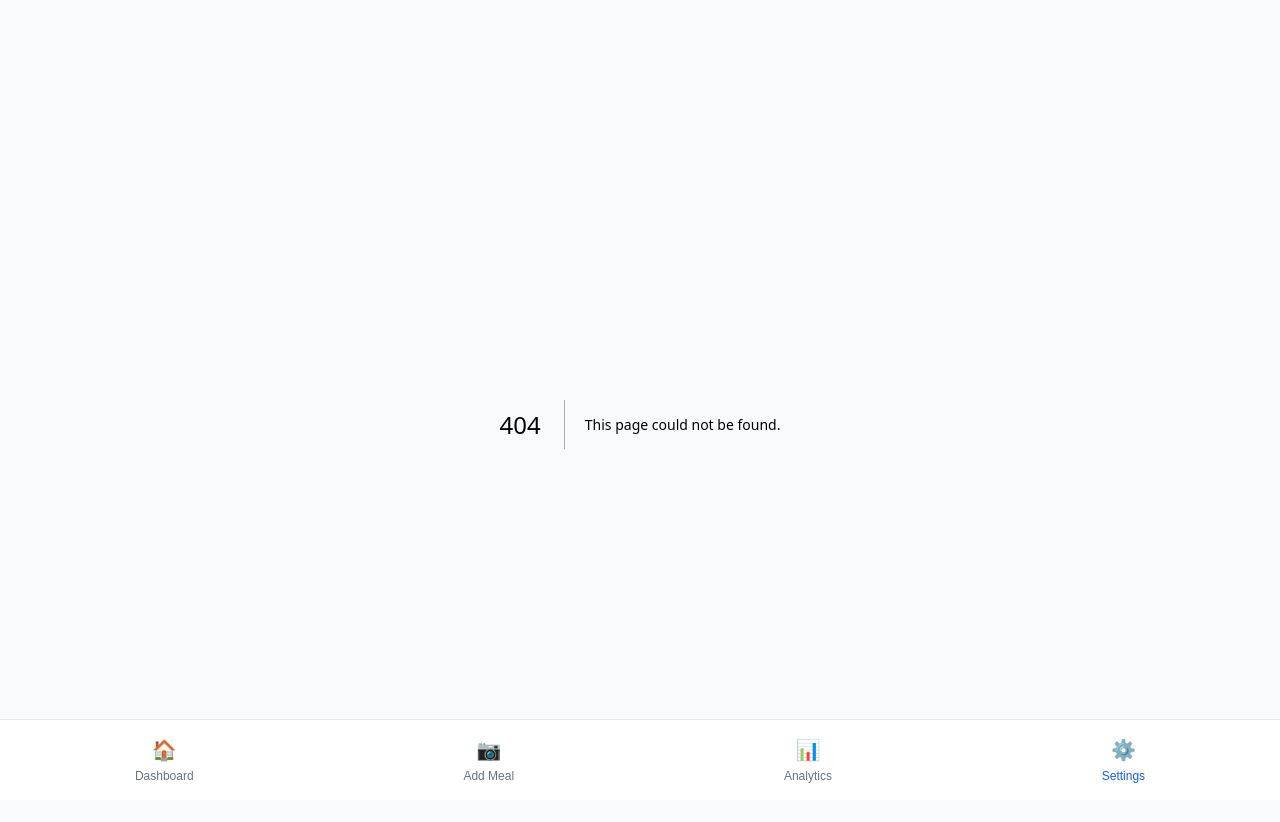
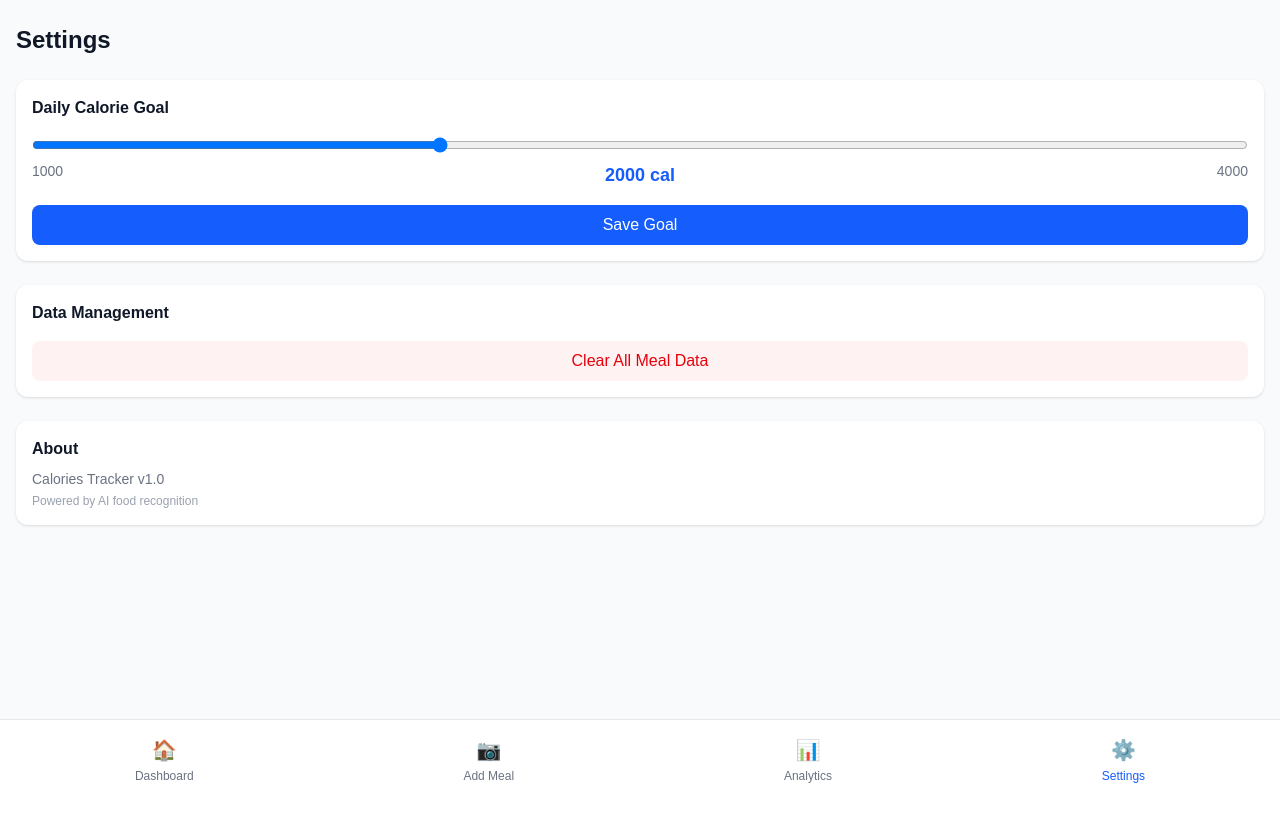
Before and after one commit to dapandaETH/CaloriesTrackerWeb, a Next.js app: page /settings in a window 1280 px wide. Before the commit this address had no page. Shown: the top 822 px of the page. After the commit the page ends 800 px from the top, so only its background shows below. Built offline with nearby package versions, Linux system fonts and the light colour scheme.

Commit message:
feat: add settings screen

```diff
--- /dev/null
+++ b/src/app/settings/page.tsx
@@ -0,0 +1,78 @@
+'use client'
+
+import { useState } from 'react'
+import { supabase } from '@/lib/supabase'
+
+export default function SettingsPage() {
+  const [goal, setGoal] = useState(2000)
+  const [saved, setSaved] = useState(false)
+
+  const handleSaveGoal = async () => {
+    await supabase.from('user_settings').upsert({
+      user_id: '00000000-0000-0000-0000-000000000000',
+      daily_calorie_goal: goal,
+      timezone: Intl.DateTimeFormat().resolvedOptions().timeZone,
+    })
+    setSaved(true)
+    setTimeout(() => setSaved(false), 2000)
+  }
+
+  const handleClearData = async () => {
+    if (confirm('Are you sure you want to delete all meal data? This cannot be undone.')) {
+      await supabase.from('meals').delete().neq('id', '00000000-0000-0000-0000-000000000000')
+      window.location.reload()
+    }
+  }
+
+  return (
+    <div className="space-y-6">
+      <h1 className="text-2xl font-bold text-gray-900">Settings</h1>
+
+      <div className="bg-white rounded-xl p-4 shadow-sm space-y-4">
+        <h2 className="font-semibold text-gray-900">Daily Calorie Goal</h2>
+        <div className="space-y-2">
+          <input
+            type="range"
+            min="1000"
+            max="4000"
+            step="100"
+            value={goal}
+            onChange={(e) => setGoal(parseInt(e.target.value))}
+            className="w-full"
+          />
+          <div className="flex justify-between text-sm text-gray-500">
+            <span>1000</span>
+            <span className="text-lg font-semibold text-blue-600">{goal} cal</span>
+            <span>4000</span>
+          </div>
+        </div>
+        <button
+          onClick={handleSaveGoal}
+          className="w-full py-2 bg-blue-600 text-white rounded-lg font-medium"
+        >
+          {saved ? 'Saved!' : 'Save Goal'}
+        </button>
+      </div>
+
+      <div className="bg-white rounded-xl p-4 shadow-sm">
+        <h2 className="font-semibold text-gray-900 mb-4">Data Management</h2>
+        <button
+          onClick={handleClearData}
+          className="w-full py-2 bg-red-50 text-red-600 rounded-lg font-medium"
+        >
+          Clear All Meal Data
+        </button>
+      </div>
+
+      <div className="bg-white rounded-xl p-4 shadow-sm">
+        <h2 className="font-semibold text-gray-900 mb-2">About</h2>
+        <p className="text-sm text-gray-500">
+          Calories Tracker v1.0
+        </p>
+        <p className="text-xs text-gray-400 mt-1">
+          Powered by AI food recognition
+        </p>
+      </div>
+    </div>
+  )
+}
```
